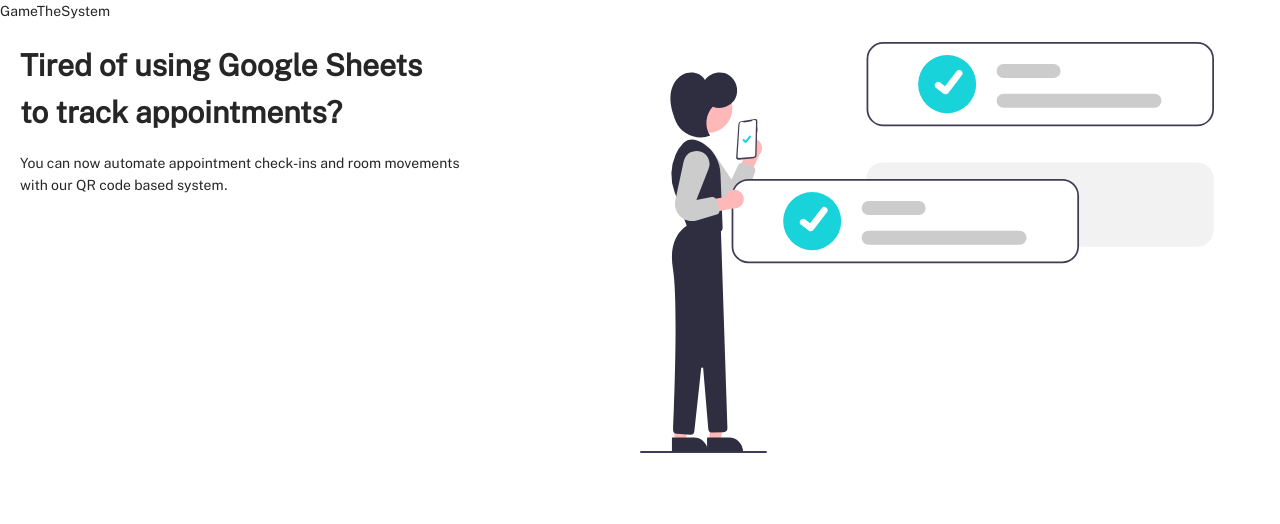
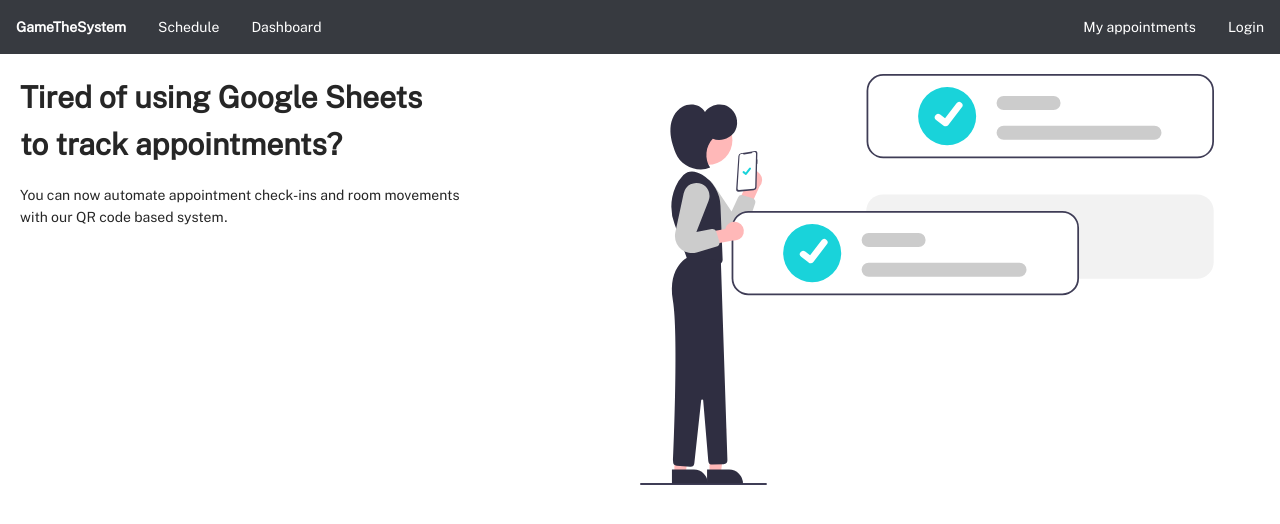
Before and after one commit to HACC2020/GameTheSystem, a Next.js app in the folder ui/: page / in a window 1280 px wide. Shown: the top 524 px of the page. Built offline with nearby package versions, Linux system fonts and the light colour scheme.

Commit message:
feat: create navbar

```diff
--- a/ui/components/Global/Navbar.jsx
+++ b/ui/components/Global/Navbar.jsx
@@ -1,9 +1,30 @@
 import React from 'react';
+import Link from 'next/link';
 
 function Navbar() {
   return (
-    <div className="flex">
-      <div>GameTheSystem</div>
+    <div className="flex justify-between text-white bg-color p-4">
+      <div className="flex">
+        <div className="font-bold">
+          <Link href="/">GameTheSystem</Link>
+        </div>
+        <div className="pl-8">
+          <Link href="/schedule">Schedule</Link>
+        </div>
+        <div className="pl-8">
+          <Link href="/dashboard">Dashboard</Link>
+        </div>
+      </div>
+      <div className="flex">
+        <div>
+          <Link href="/appointments">
+            My appointments
+          </Link>
+        </div>
+        <div className="pl-8">
+          <Link href="/schedule">Login</Link>
+        </div>
+      </div>
     </div>
   );
 }
```
